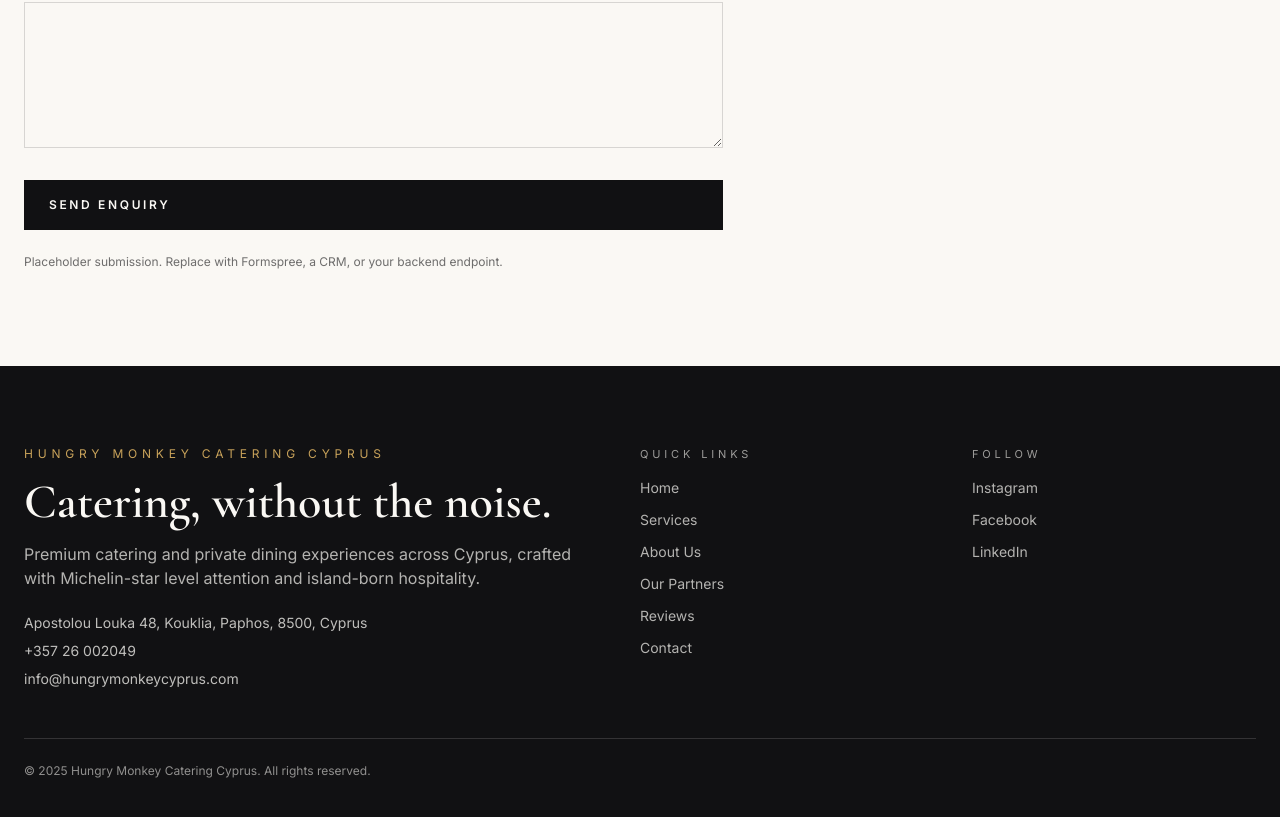
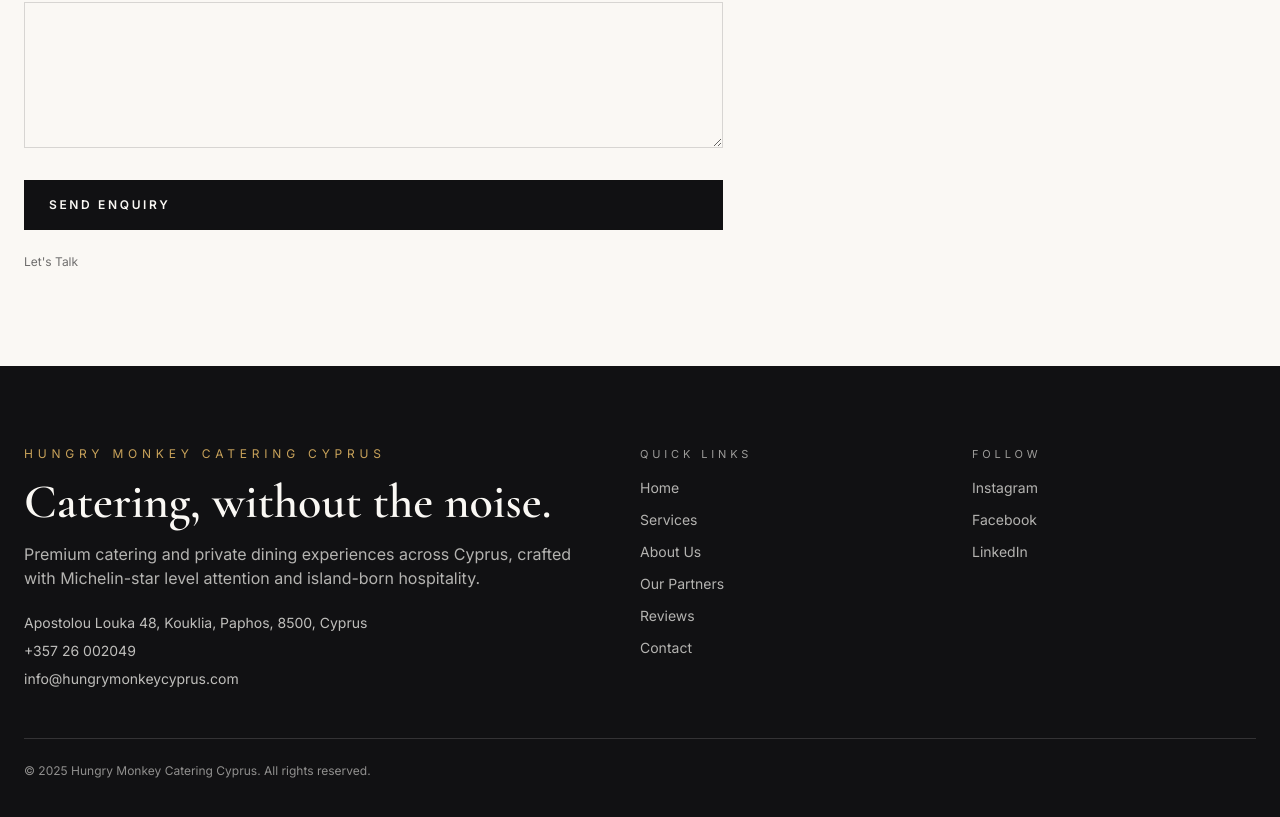
Before and after one commit to nuVizy/HMFINAL, a React (Vite) app: page /contact in a window 1280 px wide. Shown: the part 986-1803 px from the top of the page. Built offline with nearby package versions, Linux system fonts and the light colour scheme.

Commit message:
Updated Contact.tsx

```diff
--- a/src/pages/Contact.tsx
+++ b/src/pages/Contact.tsx
@@ -191,7 +191,7 @@
                     </button>
 
                     <p className="text-xs text-ink/60">
-                      Placeholder submission. Replace with Formspree, a CRM, or your backend endpoint.
+                      Let's Talk
                     </p>
                   </form>
                 </FadeIn>
```
